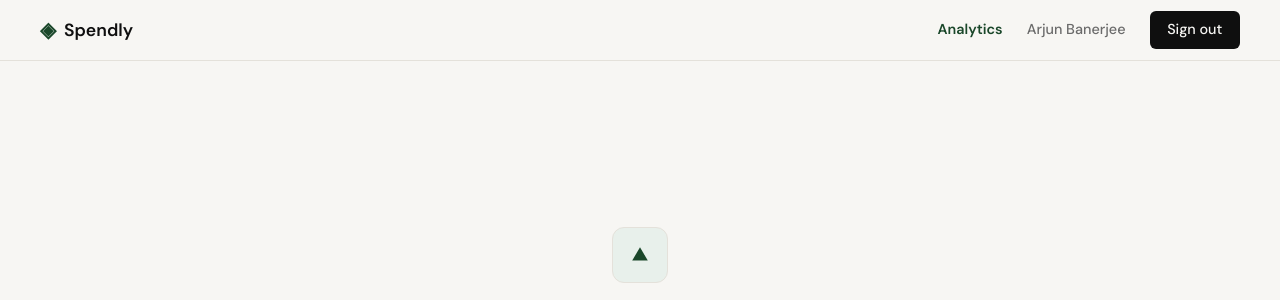
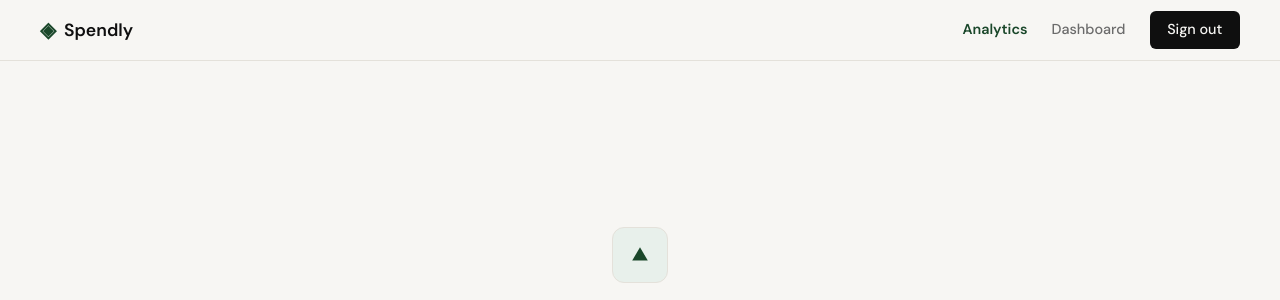
Before and after one commit to anandvalaicha/Spendly, a Flask app: page /analytics in a window 1280 px wide. Shown: the top 300 px of the page. Run offline with Flask 3, Linux system fonts and the light colour scheme; a user stored in the database is signed in.

Commit message:
feat: show Dashboard link in navbar instead of username (#11)
Co-authored-by: Claude Opus 4.8 <noreply@anthropic.com>

```diff
--- a/requirements.txt
+++ b/requirements.txt
@@ -1,4 +1,5 @@
 flask==3.1.3
 werkzeug==3.1.6
+gunicorn==23.0.0
 pytest==8.3.5
 pytest-flask==1.3.0
--- a/templates/base.html
+++ b/templates/base.html
@@ -22,7 +22,7 @@
                 {% if current_user %}
                 <a href="{{ url_for('analytics') }}"
                    class="nav-link{% if request.endpoint == 'analytics' %} is-active{% endif %}">Analytics</a>
-                <a href="{{ url_for('profile') }}">{{ current_user.name or 'Profile' }}</a>
+                <a href="{{ url_for('profile') }}">Dashboard</a>
                 <a href="{{ url_for('logout') }}" class="nav-cta">Sign out</a>
                 {% else %}
                 <a href="{{ url_for('login') }}">Sign in</a>
```
Also changed, not shown: 1 other file.
